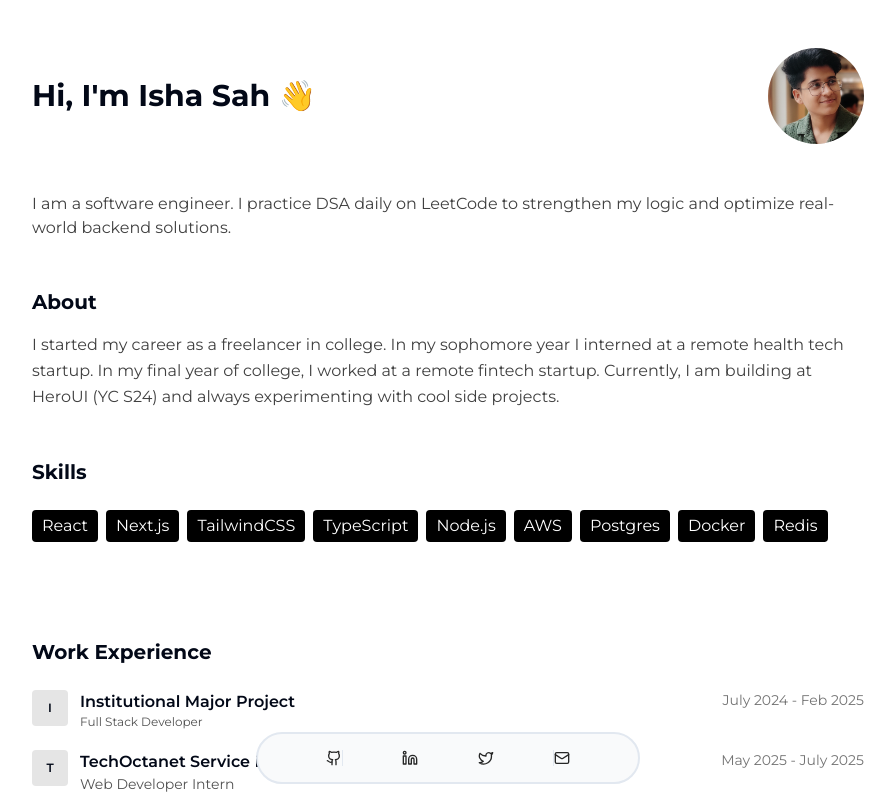
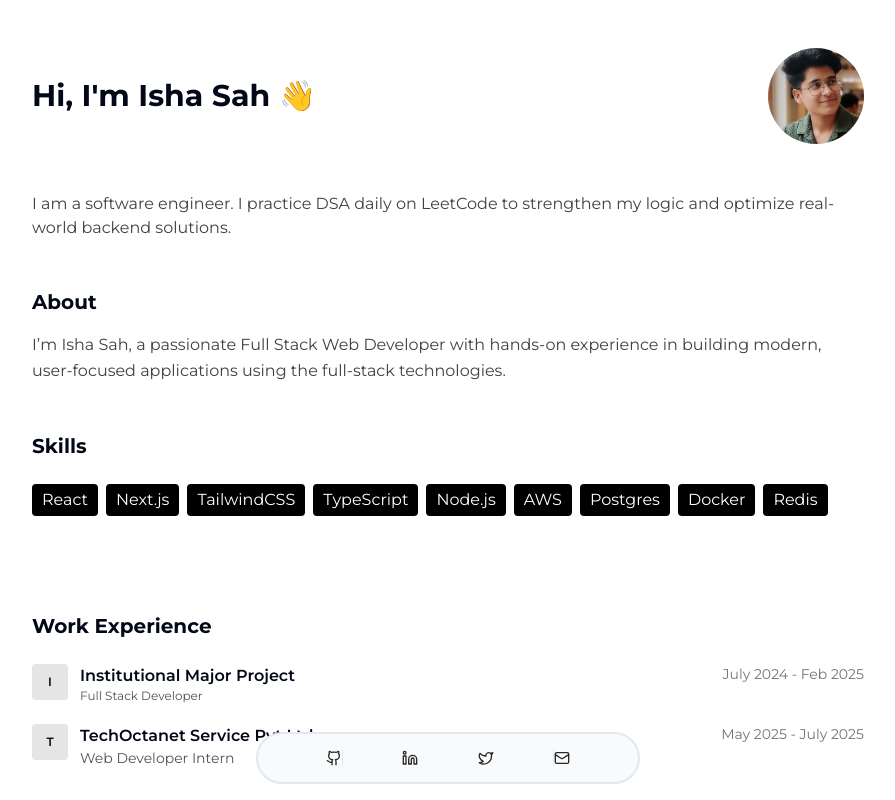
Before and after one commit to IshaSah24/MyPortfolio, a React (Vite) app in the folder Frontend/: page / in a window 1280 px wide. Shown: the top 800 px of the page, without its empty margins (192-1087 px from the left). Built offline with nearby package versions, Linux system fonts and the light colour scheme.

Commit message:
Added links

```diff
--- a/Frontend/src/Portfolio.jsx
+++ b/Frontend/src/Portfolio.jsx
@@ -46,11 +46,7 @@ function Portfolio() {
         <div className="my-12">
           <h2 className="font-bold mb-4 text-xl">About</h2>
           <p className="text-neutral-700 text-md leading-relaxed">
-            I started my career as a freelancer in college. In my sophomore year
-            I interned at a remote health tech startup. In my final year of
-            college, I worked at a remote fintech startup. Currently, I am
-            building at HeroUI (YC S24) and always experimenting with cool side
-            projects.
+          I’m Isha Sah, a passionate Full Stack Web Developer with hands-on experience in building modern, user-focused applications using the full-stack technologies.
           </p>
         </div>
 
@@ -617,7 +613,7 @@ function Portfolio() {
       <nav className="fixed bottom-0 left-0 right-0  border-neutral-50 py-4">
         <div className="max-w-sm mx-auto px-8 flex justify-evenly gap-6 border-2 border-[oklch(87.2% 0.01 258.338)] p-4 rounded-full bg-gray-50  transparent">
           <a
-            href="https://github.com"
+            href="https://github.com/IshaSah24/"
             target="_blank"
             rel="noopener noreferrer"
             className="text-neutral-800 hover:text-black border-r "
@@ -625,7 +621,7 @@ function Portfolio() {
             <Github size={16} />
           </a>
           <a
-            href="https://linkedin.com"
+            href="https://www.linkedin.com/in/isha-sah-607277300/"
             target="_blank"
             rel="noopener noreferrer"
             className="text-neutral-800 hover:text-black"
@@ -633,7 +629,7 @@ function Portfolio() {
             <Linkedin size={16} />
           </a>
           <a
-            href="https://twitter.com"
+            href="https://x.com/IshaSah_24"
             target="_blank"
             rel="noopener noreferrer"
             className="text-neutral-800 hover:text-black"
@@ -641,7 +637,7 @@ function Portfolio() {
             <Twitter size={16} />
           </a>
           <a
-            href="mailto:your@email.com"
+            href="mailto:sah904582@email.com"
             className="text-neutral-800 hover:text-black border-l"
           >
             <Mail size={16} />
```
